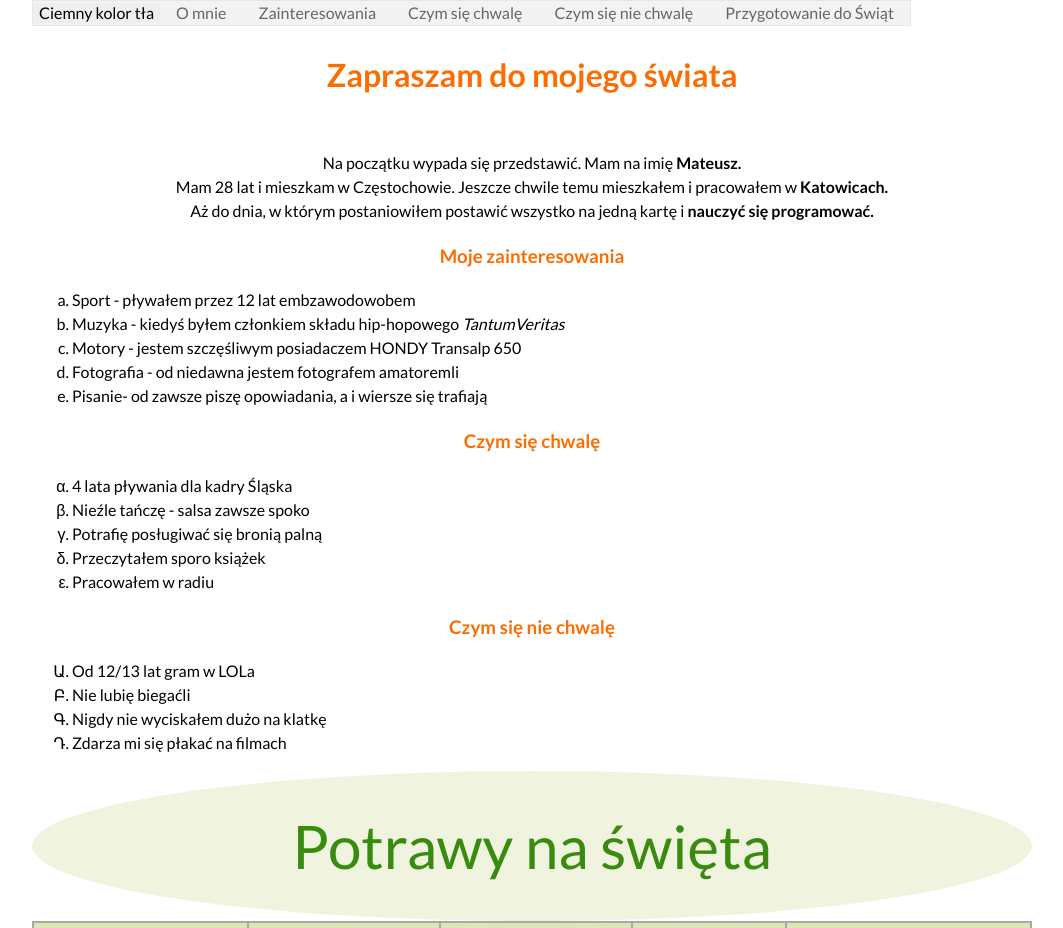
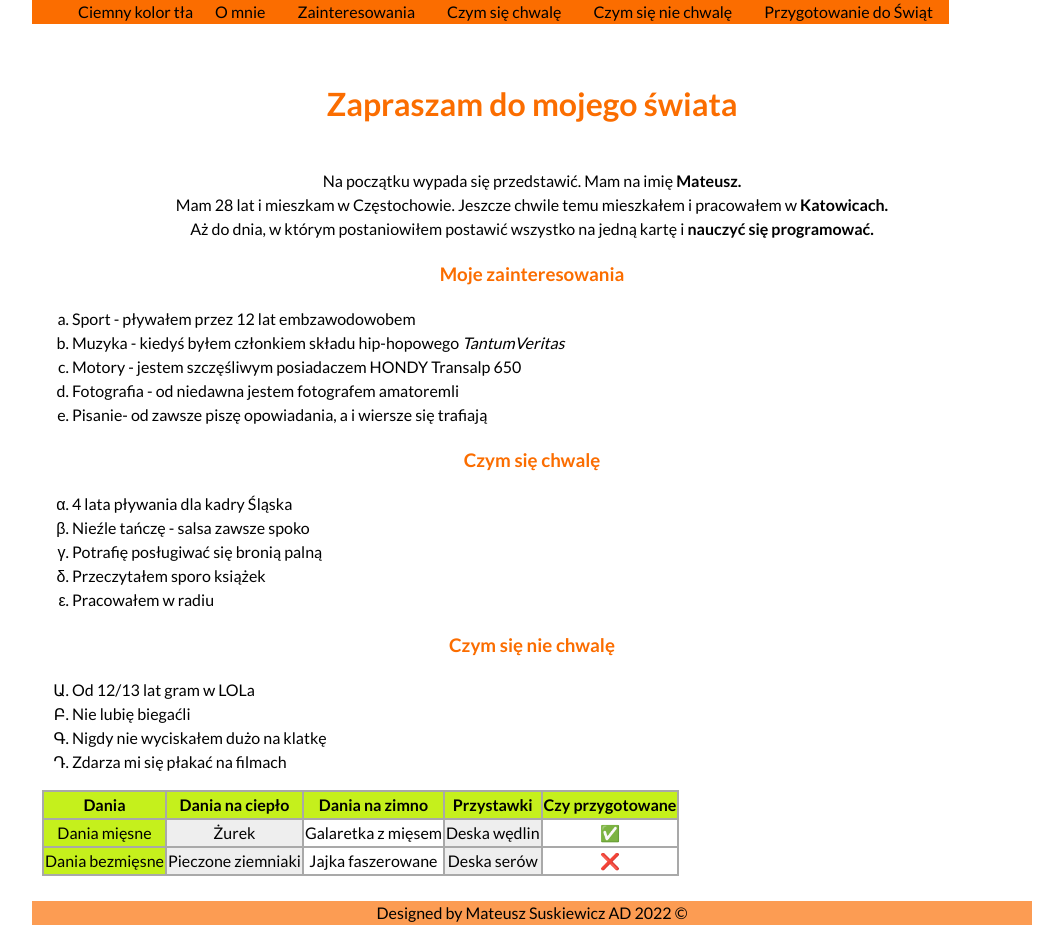
Before and after one commit to sooseek/homepage, a plain HTML site: page index.html in a window 1280 px wide. Shown: the top 928 px of the page, without its empty margins (108-1171 px from the left). Drawn offline with nearby package versions, Linux system fonts and the light colour scheme.

Commit message:
added footer and adjust navigation

```diff
--- /dev/null
+++ b/css/footer.css
@@ -0,0 +1,7 @@
+.footer {
+  background-color: #fb6d00ac;
+  text-align: center;
+  bottom: 0;
+  max-width: 1000px;
+  margin-top: 25px;
+}
--- a/css/introduction.css
+++ b/css/introduction.css
@@ -1,7 +1,8 @@
 .introduction__mainHeader {
   text-align: center;
   color: #fb6d00;
-  padding: 3%;
+  padding: 2%;
+  margin-top: 60px;
 }
 .introduction__article {
   text-align: center;
--- a/css/navigation.css
+++ b/css/navigation.css
@@ -1,23 +1,22 @@
 .navigation {
   position: fixed;
   top: 0;
-  width: 100%;
 }
 .navigation__list {
-  display: inline-flex;
+  max-width: 100%;
+  margin: 0 auto;
+  display: flex;
+  flex-wrap: wrap;
   list-style-type: none;
-  margin: 0;
-  padding: 0;
   overflow: hidden;
-  border: 1px solid #e7e7e7;
-  background-color: #f3f3f3;
+  background-color: #fb6d00;
 }
 .navigation__list--items {
   float: left;
 }
 
 .navigation_list--links {
-  color: #666;
+  color: black;
   text-align: center;
   padding: 14px 16px;
   text-decoration: none;
@@ -31,4 +30,5 @@
 
 .navigation__button {
   border: none;
+  background-color: #fb6d00;
 }
--- a/css/table.css
+++ b/css/table.css
@@ -1,18 +1,10 @@
-.table__caption {
-  color: rgb(56 139 15);
-  font-size: 60px;
-  text-align: center;
-  caption-side: top;
-  background-color: rgb(221 231 182 / 44%);
-  padding: 3% 25%;
-  border-radius: 70%;
-}
 .table {
-  width: 100%;
-  min-height: 400px;
+  max-width: fit-content;
   border-collapse: collapse;
   vertical-align: middle;
   overflow-x: auto;
+  padding: 2px;
+  margin: 10px;
 }
 .table--cell {
   border: 2px solid darkgrey;
@@ -20,9 +12,7 @@
 }
 
 .table__headers {
-  background-color: #dde7b6;
-  font-size: 30px;
-  color: rgb(56 139 15);
+  background-color: #c5f01c;
 }
 .table__row :nth-child(even) {
   background: #eee;
--- a/index.html
+++ b/index.html
@@ -16,6 +16,7 @@
         integrity="sha512-NhSC1YmyruXifcj/KFRWoC561YpHpc5Jtzgvbuzx5VozKpWvQ+4nXhPdFgmx8xqexRcpAglTj9sIBWINXa8x5w=="
         crossorigin="anonymous" referrerpolicy="no-referrer" rel="stylesheet" />
     <link rel="stylesheet" href="css/style.css">
+    <link rel="stylesheet" href="css/footer.css">
     <link rel="stylesheet" href="css/navigation.css">
     <link rel="stylesheet" href="css/introduction.css">
     <link rel="stylesheet" href="css/interested.css">
@@ -97,7 +98,6 @@
                 </ol>
             </section>
             <table class="table" id="Przygotowanie_do_świąt">
-                <caption class="table__caption">Potrawy na święta</caption>
                 <tr class="table__headers">
                     <th class="table--cell" scope="col">Dania</th>
                     <th class="table--cell" scope="col">Dania na ciepło</th>
@@ -124,8 +124,8 @@
             </table>
         </header>
     </main>
-    <footer>
-        TU BĘDZIE STOPKA
+    <footer class="footer">
+        Designed by Mateusz Suskiewicz AD 2022 &copy
     </footer>
 </body>
 
```
